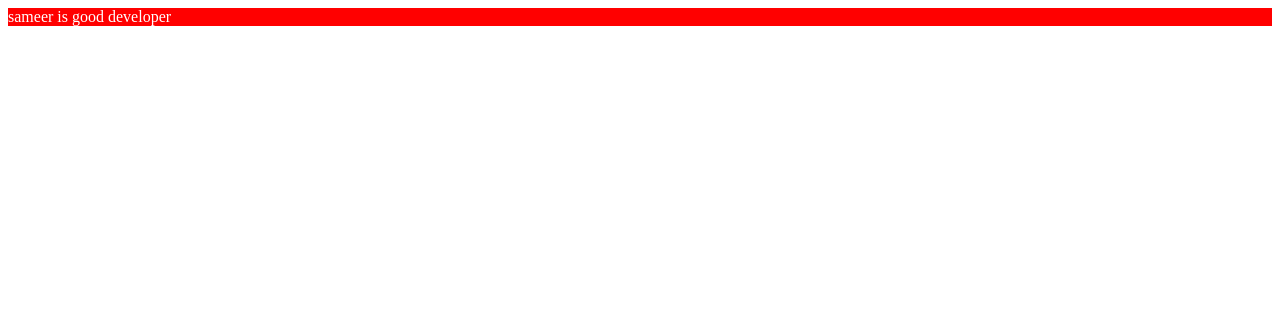
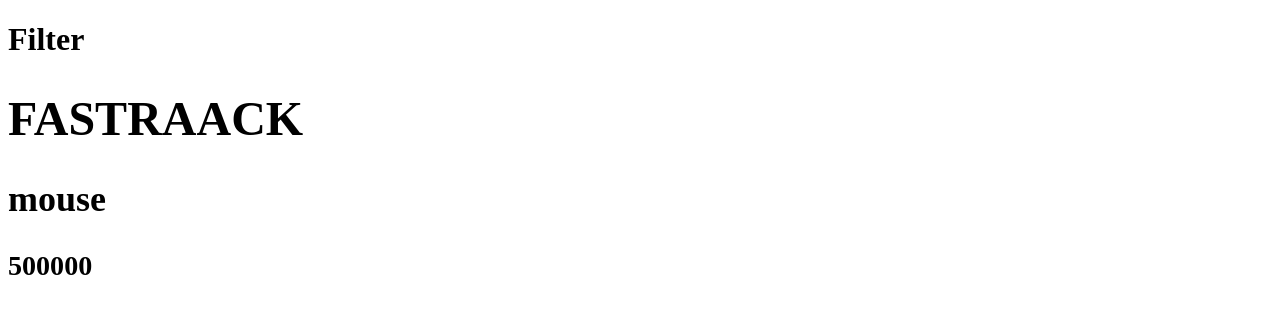
Before and after one commit to Sameer-Beg/ReactWithSameer, a React (Vite) app in the folder vite-project/: page / in a window 1280 px wide. Shown: the top 314 px of the page. Built offline with nearby package versions, Linux system fonts and the light colour scheme.

Commit message:
Addfiles

```diff
--- a/vite-project/src/App.jsx
+++ b/vite-project/src/App.jsx
@@ -3,6 +3,9 @@ import S1_objDeclaration from './Components/S1_objDeclaration'
 import S2_ReusableComponents from './Components/S2_ReusableComponents'
 import S3_Props from './Components/S3_Props'
 import S4_MoreOnProps from './Components/S4_MoreOnProps'
+import S5_UseState from './Components/S5_UseState'
+import S6_Maps from './Components/S6_Maps'
+import S7_filter from './Components/S7_filter'
 const App = () => {
   return (
     <>
@@ -25,7 +28,19 @@ const App = () => {
       <S4_MoreOnProps title="Sonata" product="Watch" price={2000} />
     </div> */}
 
-    <div className="sam">sameer is good developer  </div>
+    {/* <div className="sam">sameer is good developer  </div> */}
+
+    {/* <div>
+      <S5_UseState/>
+    </div> */}
+
+    {/* <div>
+      <S6_Maps/>
+    </div> */}
+
+    <div>
+      <S7_filter/>
+    </div>
     </>
   )
 }
--- /dev/null
+++ b/vite-project/src/Components/S5_UseState.jsx
@@ -0,0 +1,23 @@
+import React, { useState } from 'react'
+
+const S5_UseState = () => {
+    const [counter , setcounter] = useState(0)
+
+    const increse = ()=>{
+        setcounter(counter+1)
+        console.log("counter = " ,counter)
+    }
+    const decrese =()=>{
+        setcounter(counter-1)
+        console.log("Counter = " , counter)
+    }
+  return (
+    <div>
+      <h1>{counter}</h1>
+      <button onClick={increse}>increse</button>
+      <button onClick={decrese}>decrese</button>
+    </div>
+  )
+}
+
+export default S5_UseState
--- /dev/null
+++ b/vite-project/src/Components/S6_Maps.jsx
@@ -0,0 +1,23 @@
+import React from 'react'
+import { data } from 'react-router-dom'
+
+const S6_Maps = () => {
+
+  const product = [
+    {id:1 , title : "Apple" , product : "Watch" , price : "30000"},
+    {id:2 , title : "Sonata" , product : "Watch" , price : "40000"},
+    {id:3 , title : "FASTRAACK" , product : "Watch" , price : "500000"}
+  ]
+  return (
+    <div>
+      {product.map((data)=><div key={data.id}>
+        <h1>title = {data.title}</h1>
+        <h2>product = {data.product}</h2>
+        <h3>price = {data.price}</h3>
+
+      </div>)}
+    </div>
+  )
+}
+
+export default S6_Maps
--- /dev/null
+++ b/vite-project/src/Components/S7_filter.jsx
@@ -0,0 +1,26 @@
+import React from 'react'
+import { data } from 'react-router-dom'
+
+const S7_filter = () => {
+      const products = [
+    {id:1 , title : "Apple" , category : "Watch" , price : "30000"},
+    {id:2 , title : "Apple" , category : "Watch" , price : "30000"},
+    {id:2 , title : "Sonata" , category : "phone" , price : "40000"},
+    {id:3 , title : "FASTRAACK" , category : "mouse" , price : "500000"}
+  ]
+
+  const filterData = products.filter((data) => data.category == "mouse")
+  console.log(filterData)
+  return (
+    <div>
+      <h1>Filter </h1>
+      <h2>{filterData.map((data)=><div key={data.id}>
+        <h1>{data.title}</h1>
+        <h2>{data.category}</h2>
+        <h3>{data.price}</h3>
+      </div>)}</h2>
+    </div>
+  )
+}
+
+export default S7_filter
```
